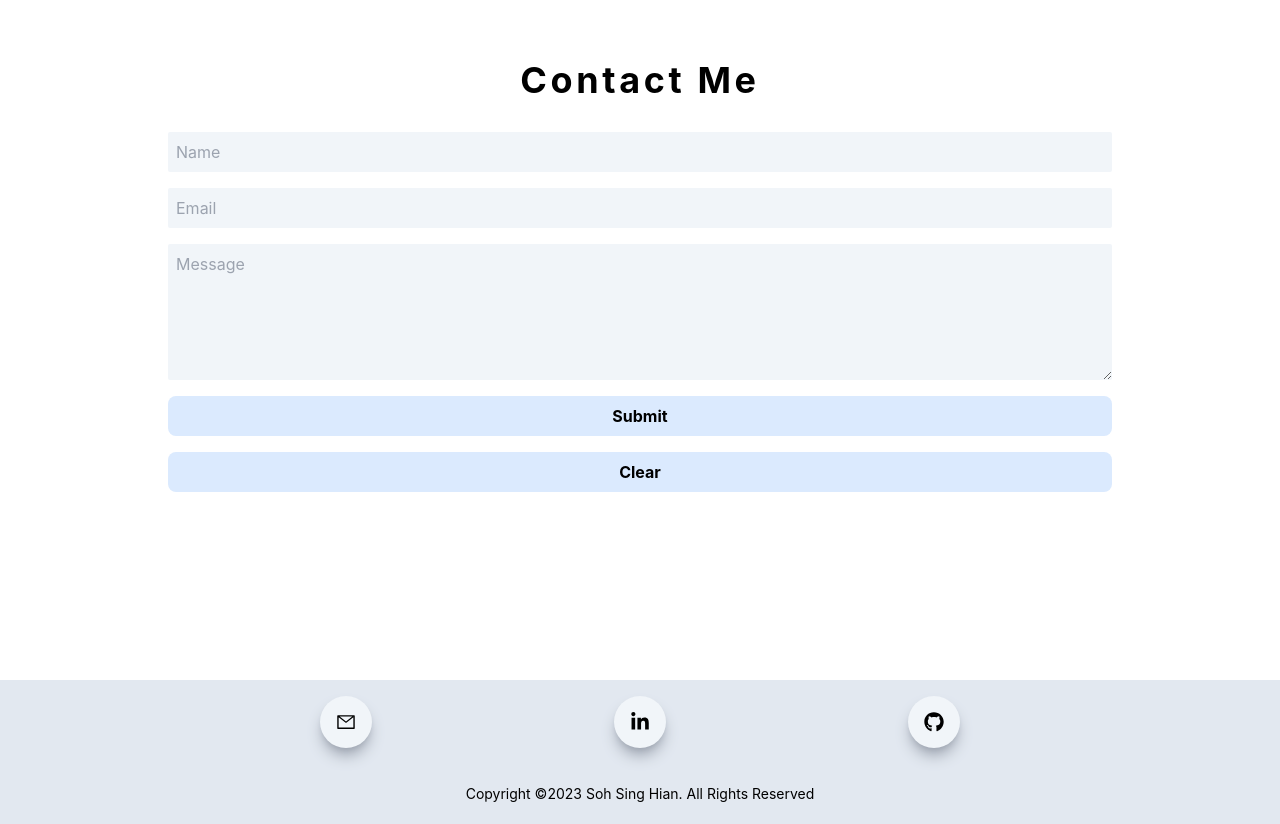
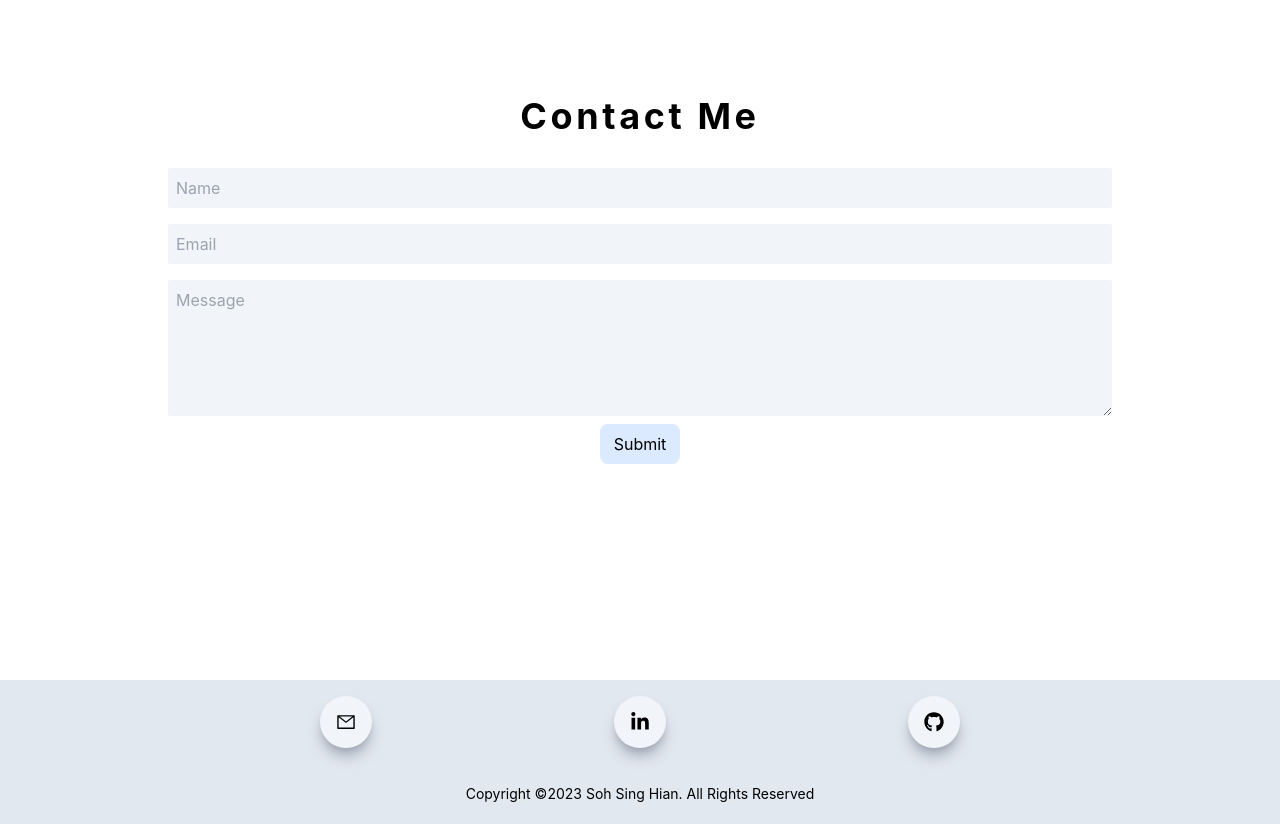
Before and after one commit to sohsinghian/my-portfolio, a React (Create React App) app: page / in a window 1280 px wide. Shown: the part 3320-4144 px from the top of the page. Built offline with nearby package versions, Linux system fonts and the light colour scheme.

Commit message:
added emailjs

```diff
--- a/package.json
+++ b/package.json
@@ -3,9 +3,11 @@
   "version": "0.1.0",
   "private": true,
   "dependencies": {
+    "@emailjs/browser": "^3.11.0",
     "@testing-library/jest-dom": "^5.16.5",
     "@testing-library/react": "^13.4.0",
     "@testing-library/user-event": "^13.5.0",
+    "dotenv": "^16.3.1",
     "react": "^18.2.0",
     "react-alice-carousel": "^2.7.1",
     "react-dom": "^18.2.0",
--- a/src/pages/Contact.js
+++ b/src/pages/Contact.js
@@ -1,6 +1,40 @@
-import React from "react";
+import React, { useState, useRef } from "react";
+import emailjs from "@emailjs/browser";
 
 const Contact = () => {
+  const [email, setEmail] = useState("");
+  const [name, setName] = useState("");
+  const [message, setMessage] = useState("");
+
+  const form = useRef();
+
+  const handleSubmit = (event) => {
+    event.preventDefault();
+
+    emailjs
+      .sendForm(
+        "portfolio_contact_form",
+        "service_go4tp09",
+        form.current,
+        "3mK-N-0wgm7PY0SWn"
+      )
+      .then(
+        (result) => {
+          console.log(result.text);
+        },
+        (error) => {
+          console.log(error.text);
+        }
+      );
+    setEmail("");
+    setName("");
+    setMessage("");
+  };
+
+  const handleEmailChange = (event) => setEmail(event.target.value);
+  const handleNameChange = (event) => setName(event.target.value);
+  const handleMessageChange = (event) => setMessage(event.target.value);
+
   return (
     <>
       <div
@@ -11,39 +45,38 @@ const Contact = () => {
           Contact Me
         </h1>
         <form
-          action=""
+          ref={form}
+          onSubmit={handleSubmit}
           class="flex flex-col w-screen sm:px-5 md:px-20 lg:px-40"
         >
           <input
             type="text"
-            name=""
-            value=""
+            value={name}
             placeholder="Name"
-            onChange=""
+            onChange={handleNameChange}
             class="p-2 m-2 rounded-sm bg-slate-100"
           />
           <input
             type="email"
-            name=""
-            value=""
+            value={email}
             placeholder="Email"
-            onChange=""
+            onChange={handleEmailChange}
             class="p-2 m-2 rounded-sm bg-slate-100"
           />
           <textarea
             name="message"
-            value=""
+            value={message}
             placeholder="Message"
-            onChange=""
+            onChange={handleMessageChange}
             class="p-2 m-2 rounded-sm bg-slate-100"
             rows="5"
             cols="50"
           ></textarea>
-          <button type="submit" class="rounded-lg bg-blue-100 p-2 m-2 font-bold">
+          <button
+            type="submit"
+            class="rounded-lg bg-blue-100 p-2 m-auto font-bol w-20"
+          >
             Submit
-          </button>
-          <button type="reset" class="rounded-lg bg-blue-100 p-2 m-2 font-bold">
-            Clear
           </button>
         </form>
       </div>
```
Also changed, not shown: 2 other files (tests, documents, lock files or other folders).
